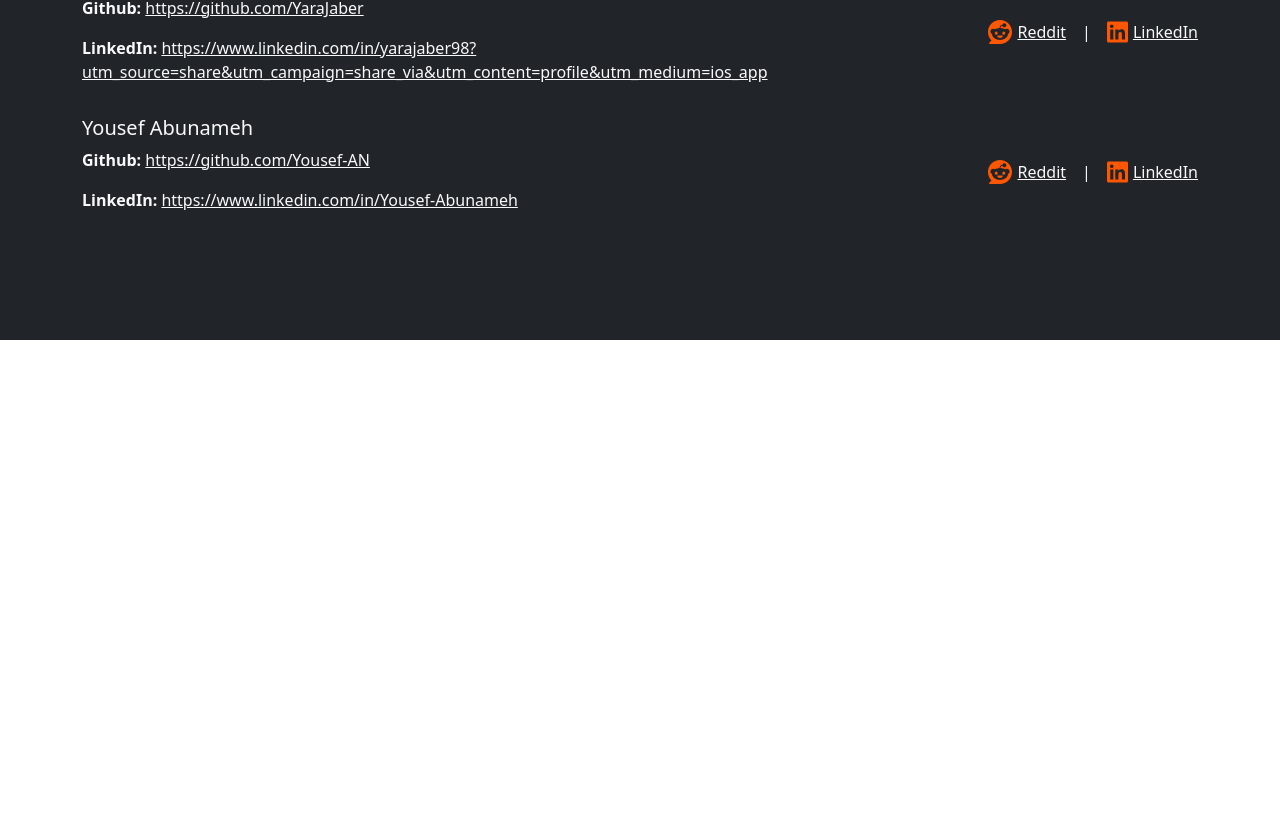
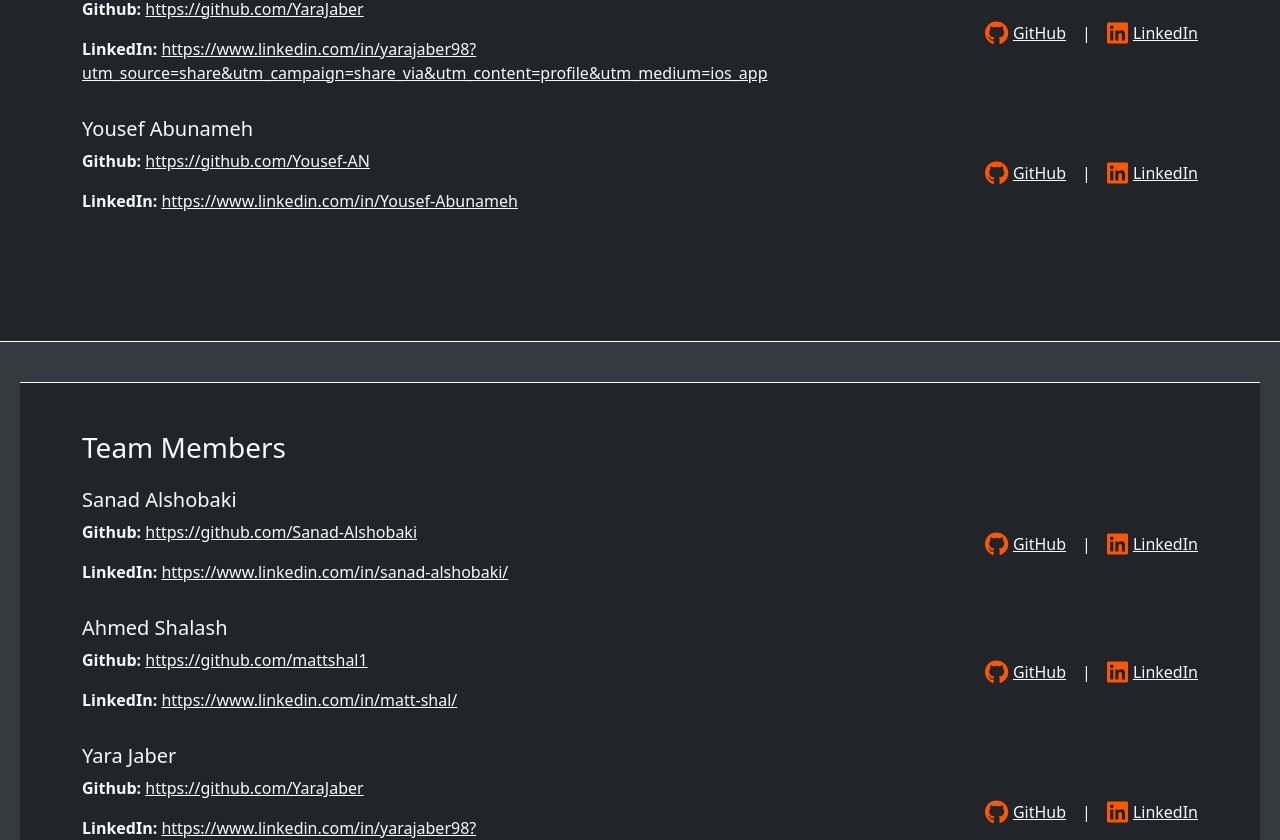
Before and after one commit to 202309-EKTA-JO-FSW/movie-project-netflux, a Next.js app: page /components/Footer/Footer in a window 1280 px wide. Shown: the part 454-1294 px from the top of the page. Before the commit the page ends 800 px from the top, so only its background shows below. Built offline with nearby package versions, Linux system fonts and the light colour scheme; no server answers.

Commit message:
footer edited

```diff
--- a/src/pages/_app.js
+++ b/src/pages/_app.js
@@ -1,5 +1,6 @@
-import "@/styles/sanad.css"
-import Layout from "../pages/components/layout"
+import 'bootstrap/dist/css/bootstrap.min.css';
+import "@/styles/Footer.css";
+import Layout from "../pages/components/layout";
 
 export default function App({ Component, pageProps }) {
   return (
--- a/src/pages/components/Footer/Footer.jsx
+++ b/src/pages/components/Footer/Footer.jsx
@@ -1,7 +1,7 @@
 import React from "react";
 import { Container, Row, Col } from 'reactstrap';
 import { FontAwesomeIcon } from '@fortawesome/react-fontawesome';
-import { faReddit, faLinkedin } from '@fortawesome/free-brands-svg-icons';
+import { faGithub, faLinkedin } from '@fortawesome/free-brands-svg-icons';
 
 const teamMembers = [
   {
@@ -29,7 +29,7 @@ const teamMembers = [
 
 const Footer = () => {
   const iconStyles = {
-    color: "#FF5700", // Example color for Reddit icon
+    color: "#FF5700", // Example color for GitHub icon
     marginRight: "5px", // Adjust spacing as needed
     fontSize: "24px", // Adjust size as needed
   };
@@ -52,9 +52,9 @@ const Footer = () => {
               </p>
             </Col>
             <Col xs={12} md={6} className="d-flex align-items-center justify-content-md-end">
-              <FontAwesomeIcon icon={faReddit} style={iconStyles} />
-              <a href={member.reddit} className="text-light" target="_blank" rel="noopener noreferrer">
-                Reddit
+              <FontAwesomeIcon icon={faGithub} style={iconStyles} />
+              <a href={member.github} className="text-light" target="_blank" rel="noopener noreferrer">
+                GitHub
               </a>
               <span className="mx-3">|</span>
               <FontAwesomeIcon icon={faLinkedin} style={iconStyles} />
--- a/src/pages/components/layout.jsx
+++ b/src/pages/components/layout.jsx
@@ -1,6 +1,6 @@
-import React from "react"
-import MyNavbar from "./Navbar/MyNavbar"
-import Footer from "./Footer/Footer"
+import React from "react";
+import MyNavbar from "./Navbar/MyNavbar";
+import Footer from "./Footer/Footer";
 
 export default function Layout({ children }) {
   return (
@@ -9,7 +9,9 @@ export default function Layout({ children }) {
         <MyNavbar />
       </header>
       <main>{children}</main>
-      {/* <Footer /> */}
+      <footer>
+        <Footer />
+      </footer>
     </>
-  )
+  );
 }
--- /dev/null
+++ b/src/styles/Footer.css
@@ -0,0 +1,31 @@
+
+/* Style for the footer */
+footer {
+    background-color: #343a40; /* Dark background color */
+    color: #ffffff; /* White text color */
+    padding: 40px 20px;
+    border-top: 1px solid #ffffff; /* White border */
+  }
+
+  /* Style for the team members list */
+  ul.list-group {
+    list-style: none;
+    padding-left: 0;
+  }
+
+  /* Style for individual list items */
+  ul.list-group li {
+    border: none; /* No border for list items */
+    padding-bottom: 15px;
+  }
+
+  /* Style for links */
+  ul.list-group li a {
+    color: #ffffff; /* White link color */
+  }
+
+  /* Style for the credit paragraph */
+  p.text-muted {
+    margin-top: 20px;
+    color: #ffffff; /* White text color */
+  }
```
Also changed, not shown: package.json (+5 -2 lines), 1 other file (tests, documents, lock files or other folders).
